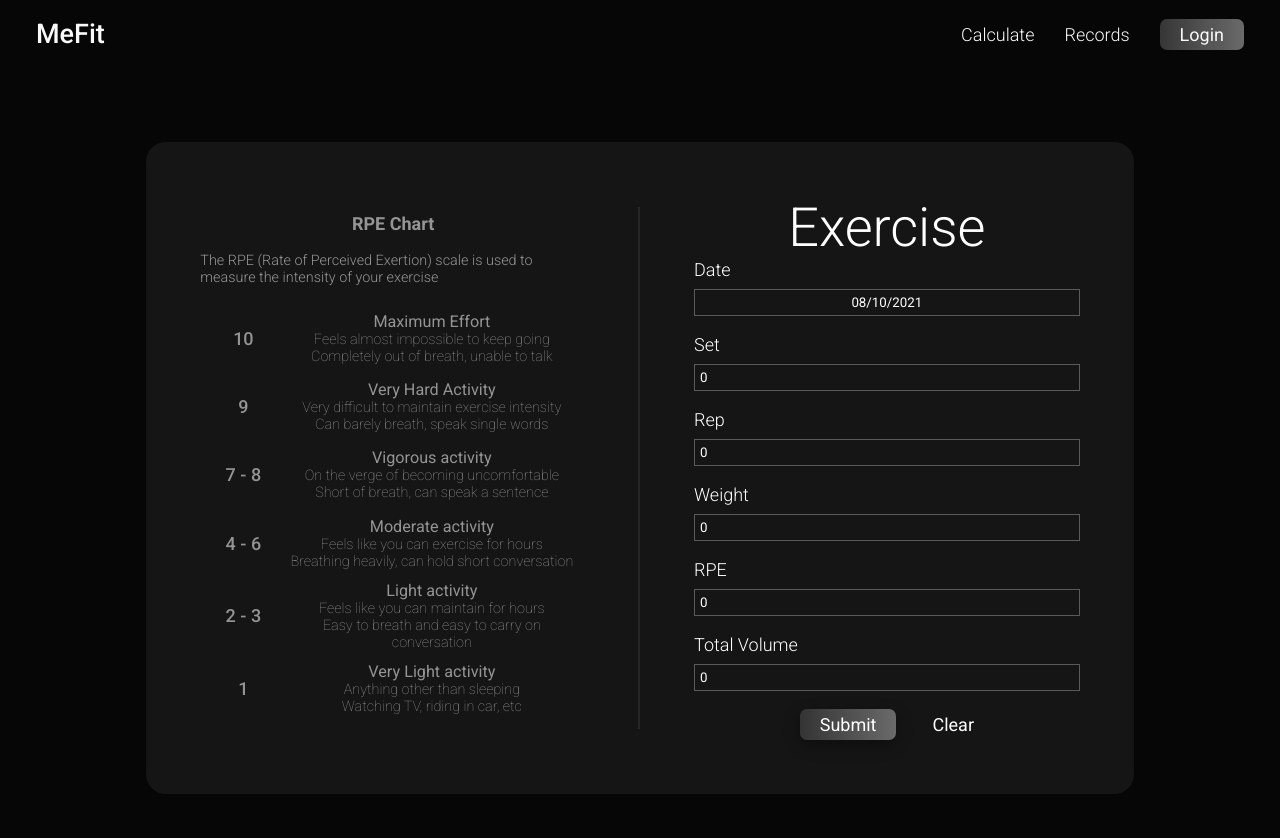
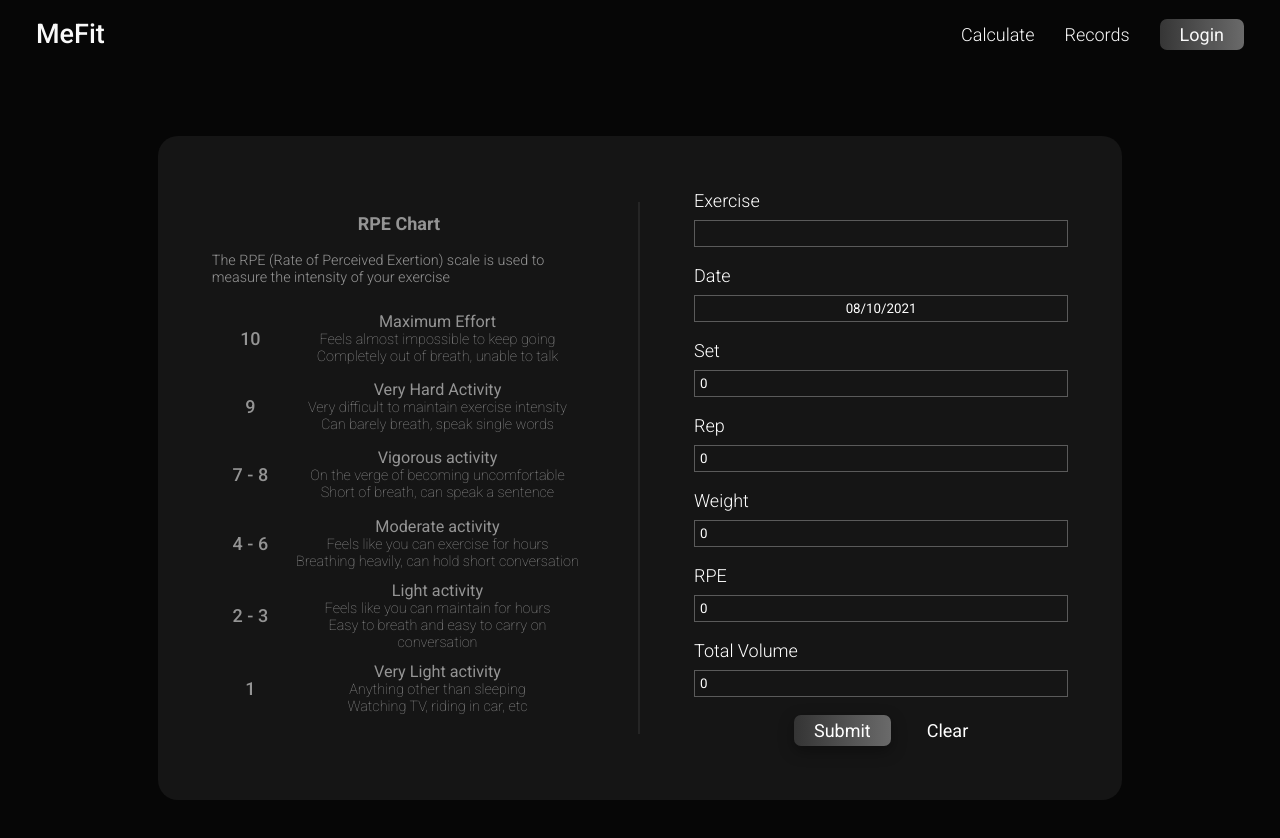
Before and after one commit to karyma-dev/mefit, a Next.js app: page /calculate in a window 1280 px wide. Shown: the top 838 px of the page. Built offline with nearby package versions, Linux system fonts and the light colour scheme; no server answers.

Commit message:
removed editible exercise component

```diff
--- a/components/calculate/EditText.tsx
+++ /dev/null
@@ -1,36 +0,0 @@
-import React, { useState } from 'react'
-import styled from 'styled-components'
-
-export default function EditText({ exercise, onChange, resetExercise }) {
-    const [edit, setEdit] = useState(false)
-
-    const onBlur = (e) => {
-        if (exercise.length <= 0) resetExercise()
-
-        setEdit(false)
-    }
-
-    const component = edit ? <Input value={exercise} onChange={onChange} name="exercise" onBlur={onBlur} autoFocus /> : <Label onClick={() => setEdit(true)}>{exercise}</Label >
-
-    return component
-}
-
-interface IProp {
-}
-
-const Input = styled.input`
-    background-color: transparent;
-    outline: none;
-    color: white;
-    font-size: 3rem;
-    font-weight: 300;
-    width: 200px;
-`
-
-
-const Label = styled.label`
-    font-size: 3rem;
-    width: 100%;
-    text-align: center;
-    cursor: pointer;
-`
--- a/components/calculate/Form.tsx
+++ b/components/calculate/Form.tsx
@@ -7,7 +7,6 @@ import "react-datepicker/dist/react-datepicker.css"
 
 import Button from '../common/Button'
 import ErrorMessage from '../common/ErrorMessage'
-import EditText from './EditText'
 
 interface IProps {
 }
@@ -25,7 +24,7 @@ interface IState {
 
 export default class Form extends Component<IProps, IState> {
     state = {
-        exercise: 'Exercise',
+        exercise: '',
         date: new Date(),
         set: 0,
         rep: 0,
@@ -98,27 +97,35 @@ export default class Form extends Component<IProps, IState> {
         })
     }
 
+    setErrorMessage = message => this.setState({ errorMessage: message })
 
     onSubmit = (e: React.ChangeEvent<HTMLInputElement>) => {
         e.preventDefault()
 
-        this.setState({
-            errorMessage: 'Error'
-        })
+        const { exercise, set, rep, weight, rpe } = this.state
 
-        // axios.post('api/records', this.state)
+        if (exercise.toLowerCase() === 'exercise') {
+            this.setErrorMessage('Please enter a name for exercise')
+            return
+        }
+
+        if (set === 0 || rep === 0 || weight === 0 || rpe === 0) {
+            this.setErrorMessage('Please do not leave any fields blank')
+            return
+        }
+
+        axios.post('api/records', this.state)
     }
 
     render() {
-
-
         return (
             <Wrapper>
                 <ErrorMessage message={this.state.errorMessage} resetMessage={this.resetMessage} />
-                <EditContainer>
-                    <EditText exercise={this.state.exercise} onChange={this.onChange} resetExercise={this.resetExercise} />
-                </EditContainer>
                 <Container>
+                    <Group>
+                        <Label>Exercise</Label>
+                        <Input value={this.state.exercise} onChange={this.onChange} name="exercise" type='text' />
+                    </Group>
                     <Group>
                         <Label>Date</Label>
                         <DateInput selected={this.state.date} onChange={this.onChangeDate} />
@@ -153,11 +160,6 @@ export default class Form extends Component<IProps, IState> {
         )
     }
 }
-
-const EditContainer = styled.div`
-    display: flex;
-    justify-content: center;
-`
 
 const Wrapper = styled.form`
     flex: 1;
```
